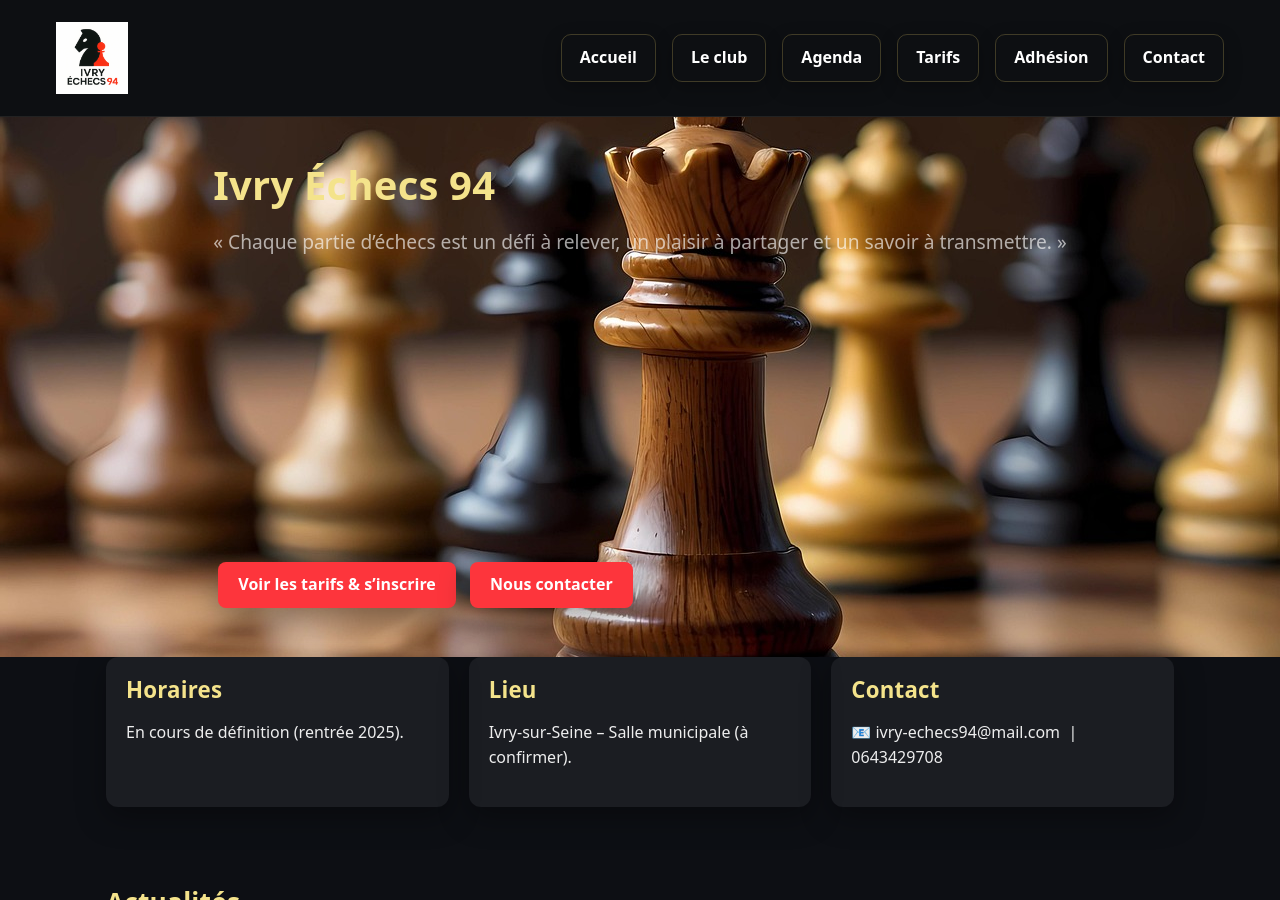
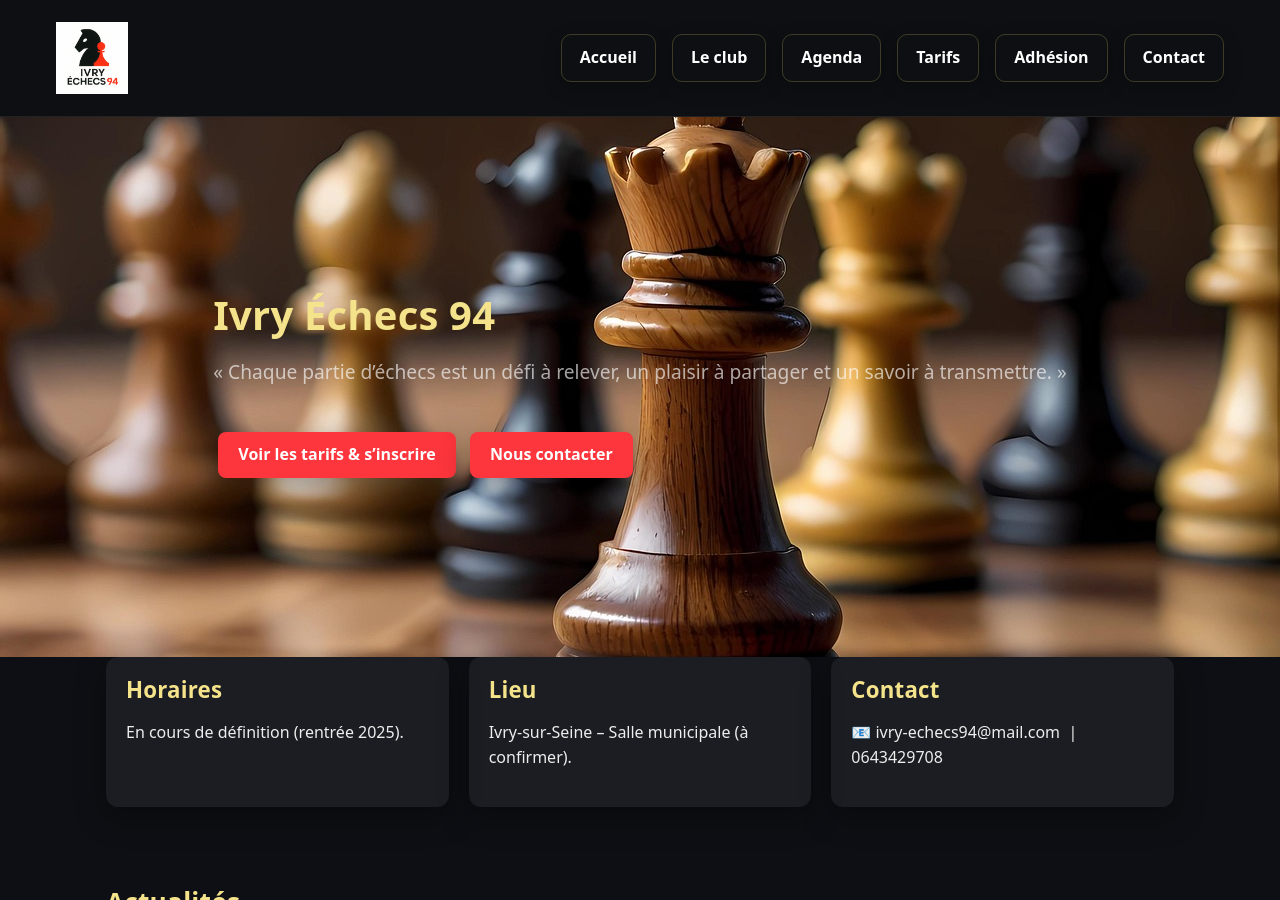
Before and after one commit to Nelwyn64/ivry-echecs-94, a Jekyll site: the page built from index.html, in a window 1280 px wide and 900 px high. Built offline with Jekyll 4.4.1, drawn with Linux system fonts in a browser that asks for light colours.

Commit message:
Update Pages du site “accueil”

```diff
--- a/index.html
+++ b/index.html
@@ -10,7 +10,7 @@
     <p class="lead">« Chaque partie d’échecs est un défi à relever, un plaisir à partager et un savoir à transmettre. »</p>
     <div class="cta">
 
-<p style="margin:300px 0;"></p><p style="margin:40px 0;"></p>
+<p style="margin:40px 0;"></p><p style="margin:40px 0;"></p>
 
 
  <a class="btn" href="/tarifs.html">Voir les tarifs & s’inscrire</a>
```
